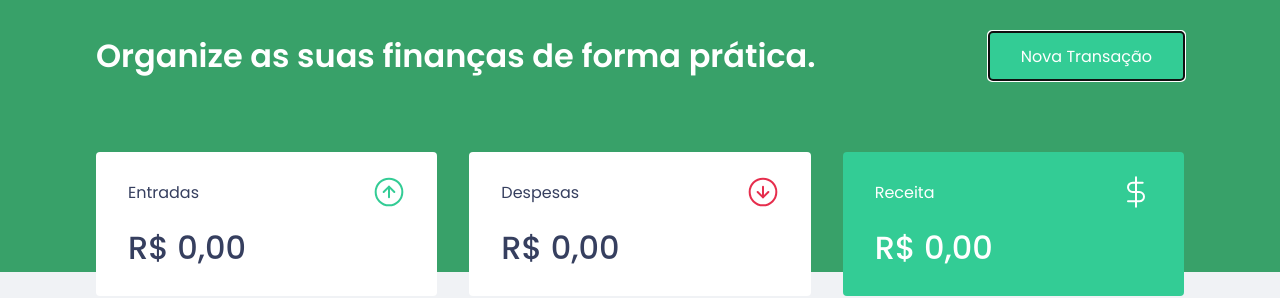
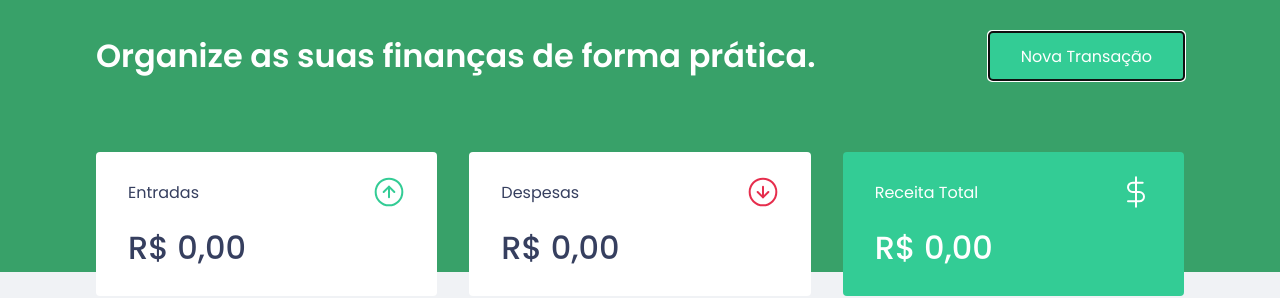
Before and after one commit to gabrielbugarelli/ezemoney-web, a React (Create React App) app: page /panel in a window 1280 px wide. Shown: the top 298 px of the page. Built offline with nearby package versions, Linux system fonts and the light colour scheme; no server answers; the database is empty.

Commit message:
refactor(Summary): renomeando Receita para Receita Total.

```diff
--- a/src/components/Summary/index.tsx
+++ b/src/components/Summary/index.tsx
@@ -52,7 +52,7 @@ export const Summary = () => {
 
       <div className="highlight-background">
         <header>
-          <p>Receita</p>
+          <p>Receita Total</p>
           <img src={totalImg} alt="Total" />
         </header>
         <strong>{Intl.NumberFormat('pt-BR', {
```
